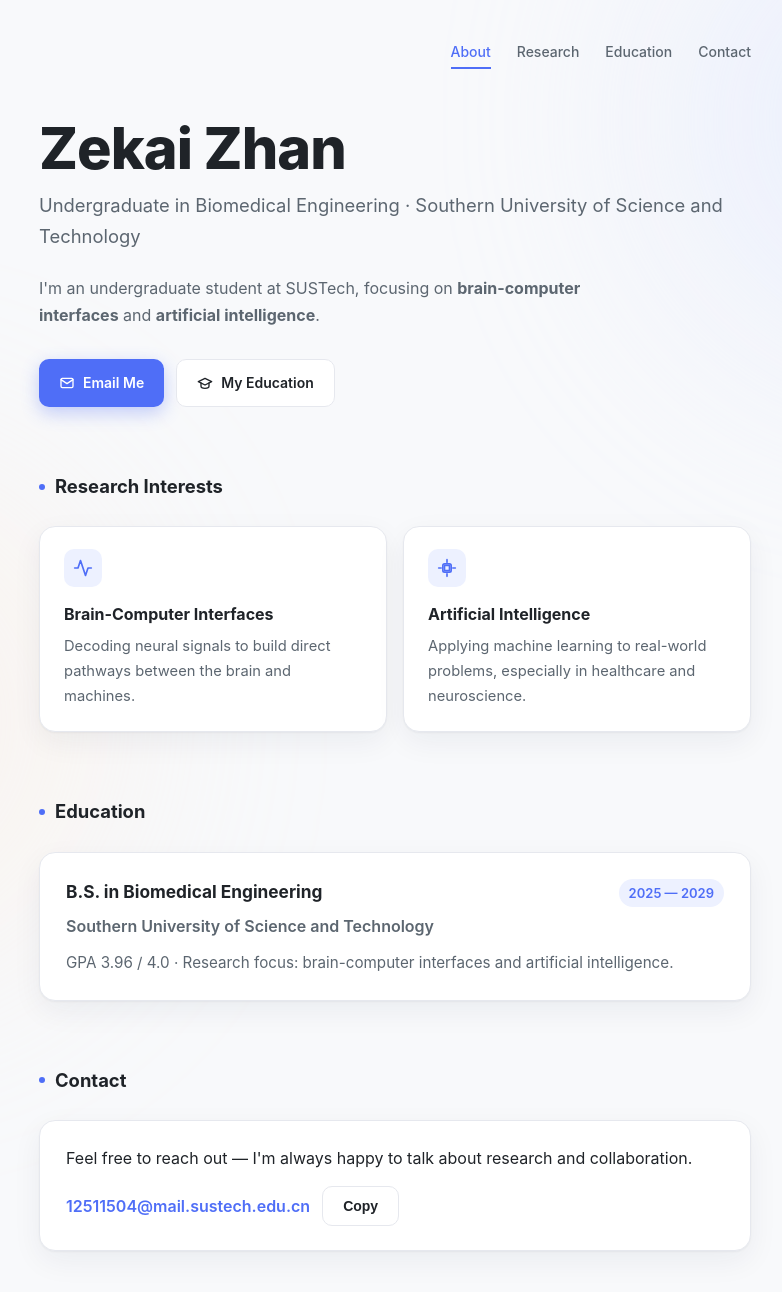
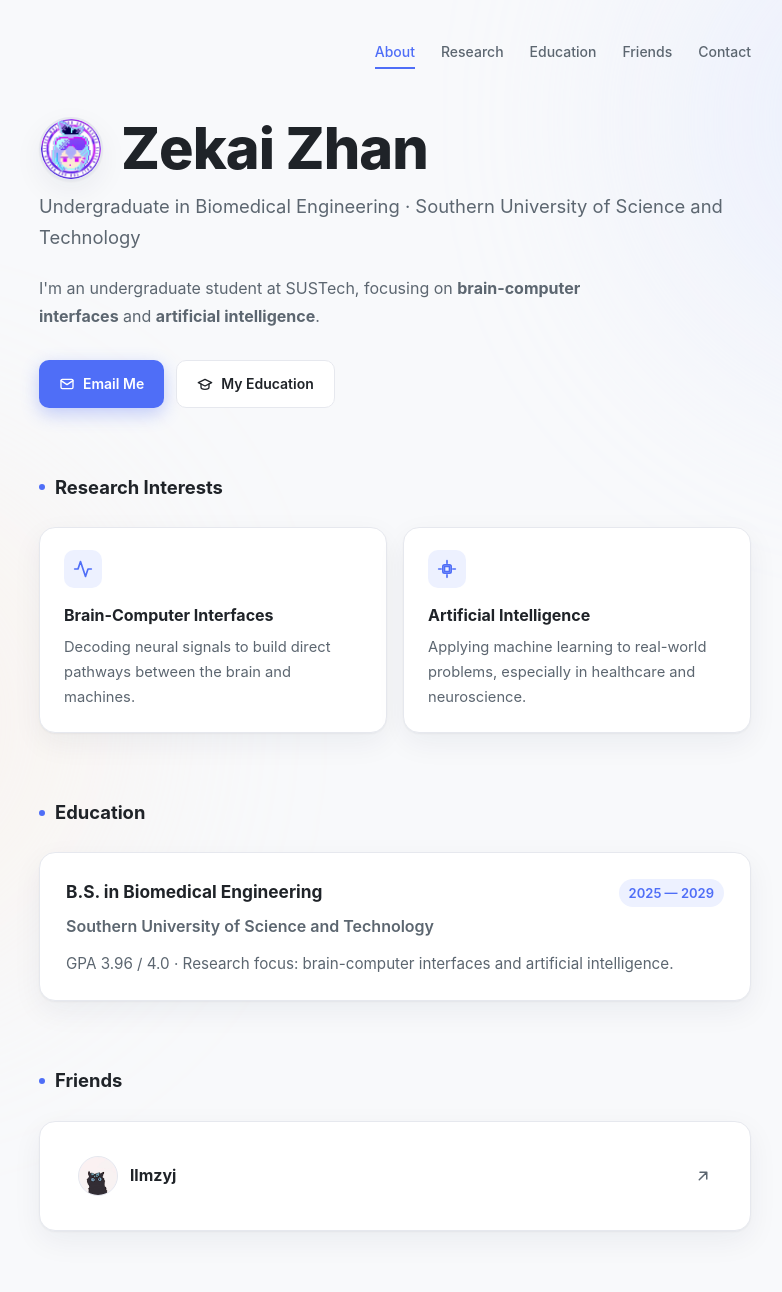
Before and after one commit to ULzzk/ULzzk.github.io, a plain HTML site: page index.html in a window 1280 px wide. Shown: the top 1292 px of the page, without its empty margins (245-1027 px from the left). Drawn offline with Linux system fonts and the light colour scheme.

Commit message:
Add files via upload

```diff
--- a/index.html
+++ b/index.html
@@ -80,6 +80,24 @@
             from { opacity: 0; transform: translateY(18px); }
             to   { opacity: 1; transform: none; }
         }
+
+        /* 姓名 + 头像 */
+        .name-row {
+            display: flex;
+            align-items: center;
+            gap: 18px;
+        }
+        .profile-avatar {
+            width: 64px;
+            height: 64px;
+            border-radius: 50%;
+            object-fit: cover;
+            flex-shrink: 0;
+            border: 2px solid var(--border);
+            box-shadow: var(--shadow);
+            background: var(--accent-soft);
+        }
+
         h1 {
             font-size: clamp(2.4rem, 7vw, 3.6rem);
             font-weight: 800;
@@ -226,6 +244,49 @@
         }
         .copy-feedback { color: #16a34a; font-size: 13px; font-weight: 600; }
 
+        /* 友链板块 */
+        .friends-card {
+            background: var(--card);
+            border: 1px solid var(--border);
+            border-radius: var(--radius);
+            padding: 24px 26px;
+            box-shadow: var(--shadow);
+        }
+        .friend-link {
+            display: flex;
+            align-items: center;
+            justify-content: space-between;
+            gap: 12px;
+            padding: 10px 12px;
+            border-radius: 12px;
+            text-decoration: none;
+            color: var(--text);
+            transition: background .2s, transform .2s;
+        }
+        .friend-link:hover { background: var(--accent-soft); transform: translateY(-2px); }
+        .friend-main {
+            display: flex;
+            align-items: center;
+            gap: 12px;
+            min-width: 0;
+        }
+        .friend-avatar {
+            width: 40px;
+            height: 40px;
+            border-radius: 50%;
+            object-fit: cover;
+            flex-shrink: 0;
+            border: 1px solid var(--border);
+            background: var(--accent-soft);
+        }
+        .friend-name { font-weight: 700; font-size: 1rem; }
+        .friend-arrow {
+            color: var(--muted);
+            flex-shrink: 0;
+            transition: color .2s, transform .2s;
+        }
+        .friend-link:hover .friend-arrow { color: var(--accent); transform: translateX(3px); }
+
         footer {
             margin-top: 64px;
             padding-top: 24px;
@@ -246,6 +307,8 @@
         @media (max-width: 520px) {
             .container { padding-top: 28px; }
             .interest-grid { grid-template-columns: 1fr; }
+            .profile-avatar { width: 52px; height: 52px; }
+            .name-row { gap: 14px; }
         }
     </style>
 </head>
@@ -259,12 +322,16 @@
                 <a href="#about">About</a>
                 <a href="#research">Research</a>
                 <a href="#education">Education</a>
+                <a href="#friends">Friends</a>
                 <a href="#contact">Contact</a>
             </nav>
         </div>
 
         <header id="about">
-            <h1>Zekai Zhan</h1>
+            <div class="name-row">
+                <img class="profile-avatar" src="image/ULzzk.png" alt="Zekai Zhan">
+                <h1>Zekai Zhan</h1>
+            </div>
             <p class="subtitle">Undergraduate in Biomedical Engineering · Southern University of Science and Technology</p>
             <p class="intro">I'm an undergraduate student at SUSTech, focusing on <strong>brain-computer interfaces</strong> and <strong>artificial intelligence</strong>. <!-- 改成你自己的自我介绍 --></p>
             <div class="actions">
@@ -308,6 +375,19 @@
                 </div>
                 <p class="edu-school">Southern University of Science and Technology</p>
                 <p class="edu-desc">GPA 3.96 / 4.0 · Research focus: brain-computer interfaces and artificial intelligence. <!-- 补充其他想展示的内容 --></p>
+            </div>
+        </section>
+
+        <section id="friends">
+            <h2 class="section-title">Friends</h2>
+            <div class="friends-card reveal">
+                <a class="friend-link" href="https://llmzyj.github.io/pages/about.html" target="_blank" rel="noopener noreferrer">
+                    <div class="friend-main">
+                        <img class="friend-avatar" src="image/llmzyj.jpg" alt="llmzyj">
+                        <div class="friend-name">llmzyj</div>
+                    </div>
+                    <svg class="friend-arrow" width="18" height="18" viewBox="0 0 24 24" fill="none" stroke="currentColor" stroke-width="2" stroke-linecap="round" stroke-linejoin="round"><path d="M7 17 17 7M8 7h9v9"/></svg>
+                </a>
             </div>
         </section>
 
```
Also changed, not shown: image/ULzzk.png (added), image/llmzyj.jpg (added).
